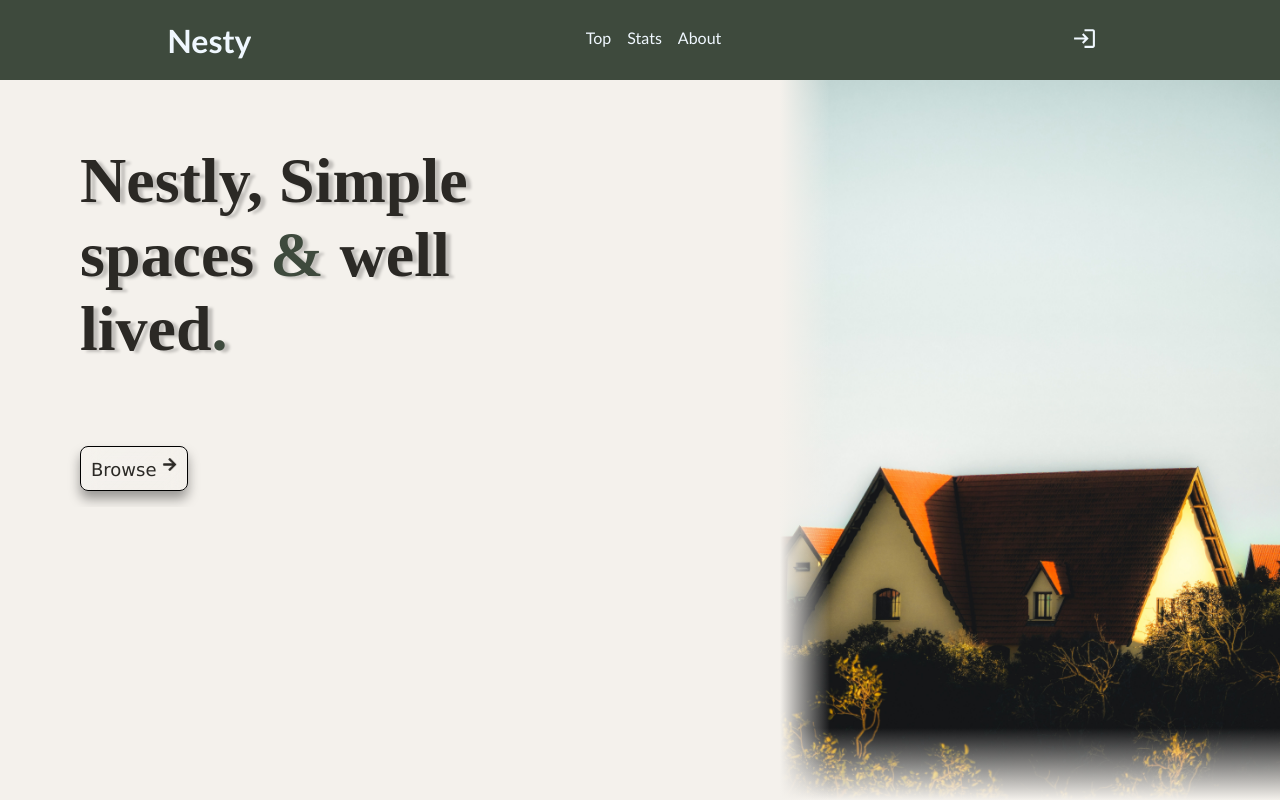
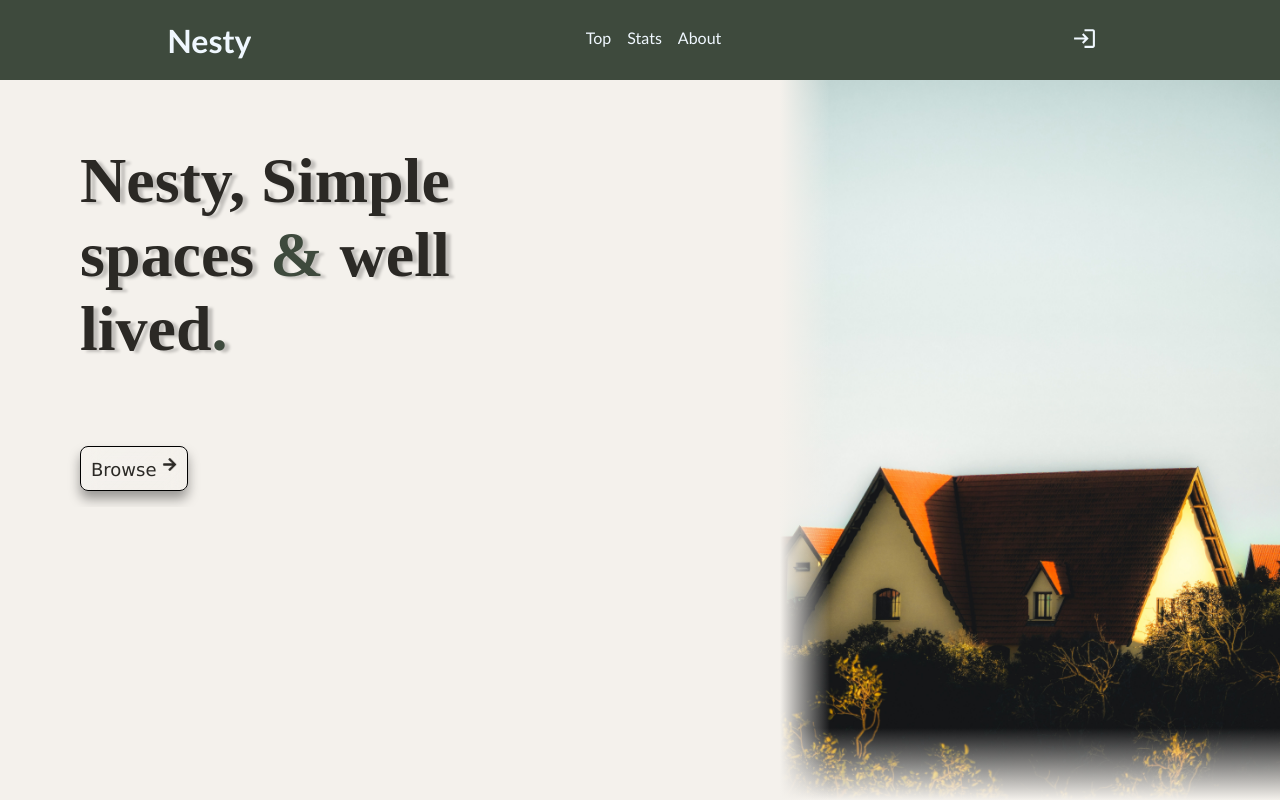
Before and after one commit to MahmoudX8/Nesty-Frontend, a React (Vite) app: page / in a window 1280 px wide. Shown: the top 800 px of the page. Built offline with nearby package versions, Linux system fonts and the light colour scheme; no server answers.

Commit message:
Update Home.jsx

```diff
--- a/src/pages/Home.jsx
+++ b/src/pages/Home.jsx
@@ -85,7 +85,7 @@ export const Home = () => {
     {/* section 2 */}
     <div className='homecontent'>
         <div className="subtitle">
-            <h1>Nestly, Simple spaces <span style={{color:'var(--primary)'}}>&</span> well lived<span style={{color:'var(--primary)'}}>.</span></h1>
+            <h1>Nesty, Simple spaces <span style={{color:'var(--primary)'}}>&</span> well lived<span style={{color:'var(--primary)'}}>.</span></h1>
             <div className="browsebtn">
                 <button onClick={()=>{navigate('/products')}} disabled={loading}>Browse <span><FaArrowRight /></span></button>
 
```
